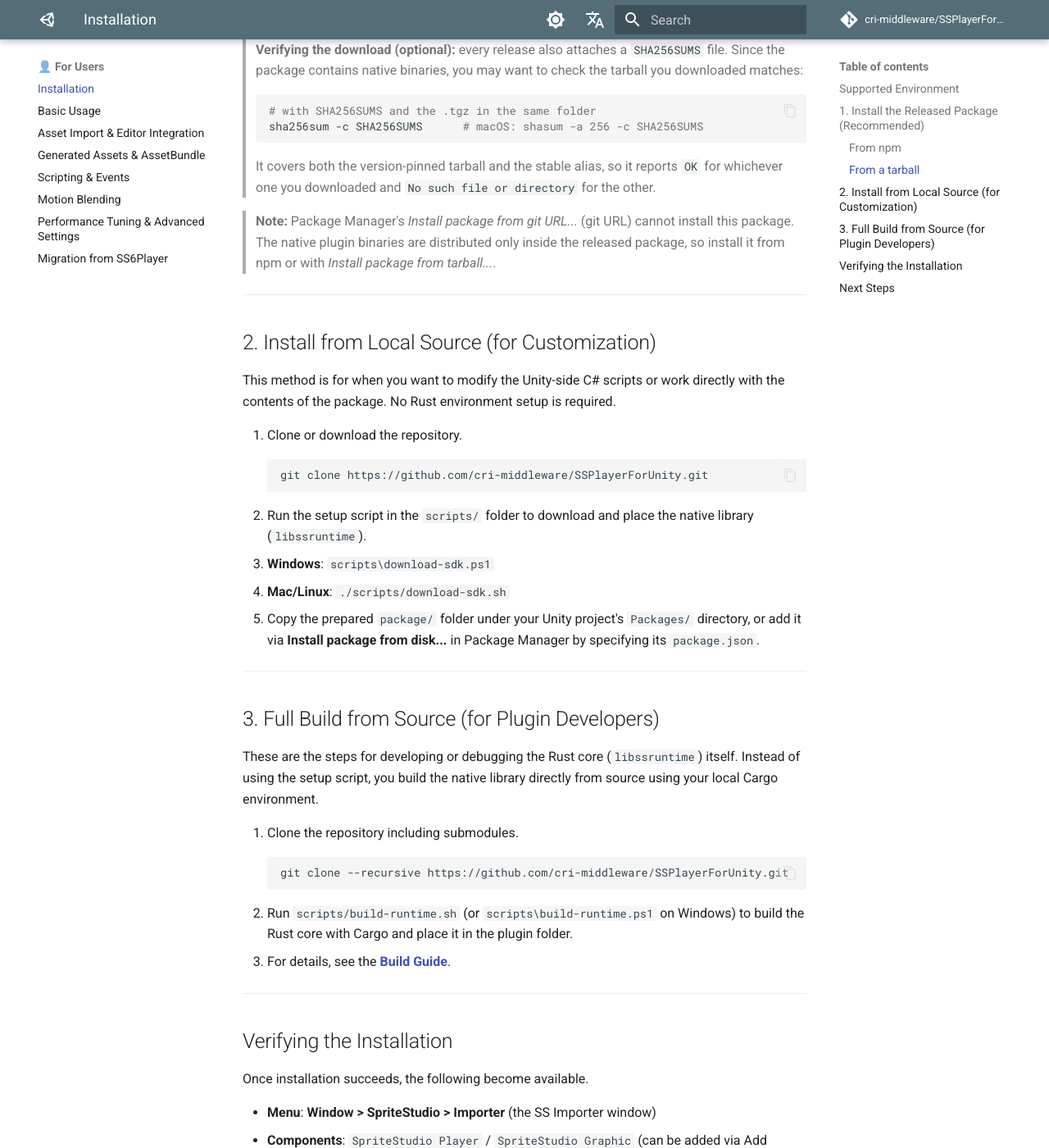
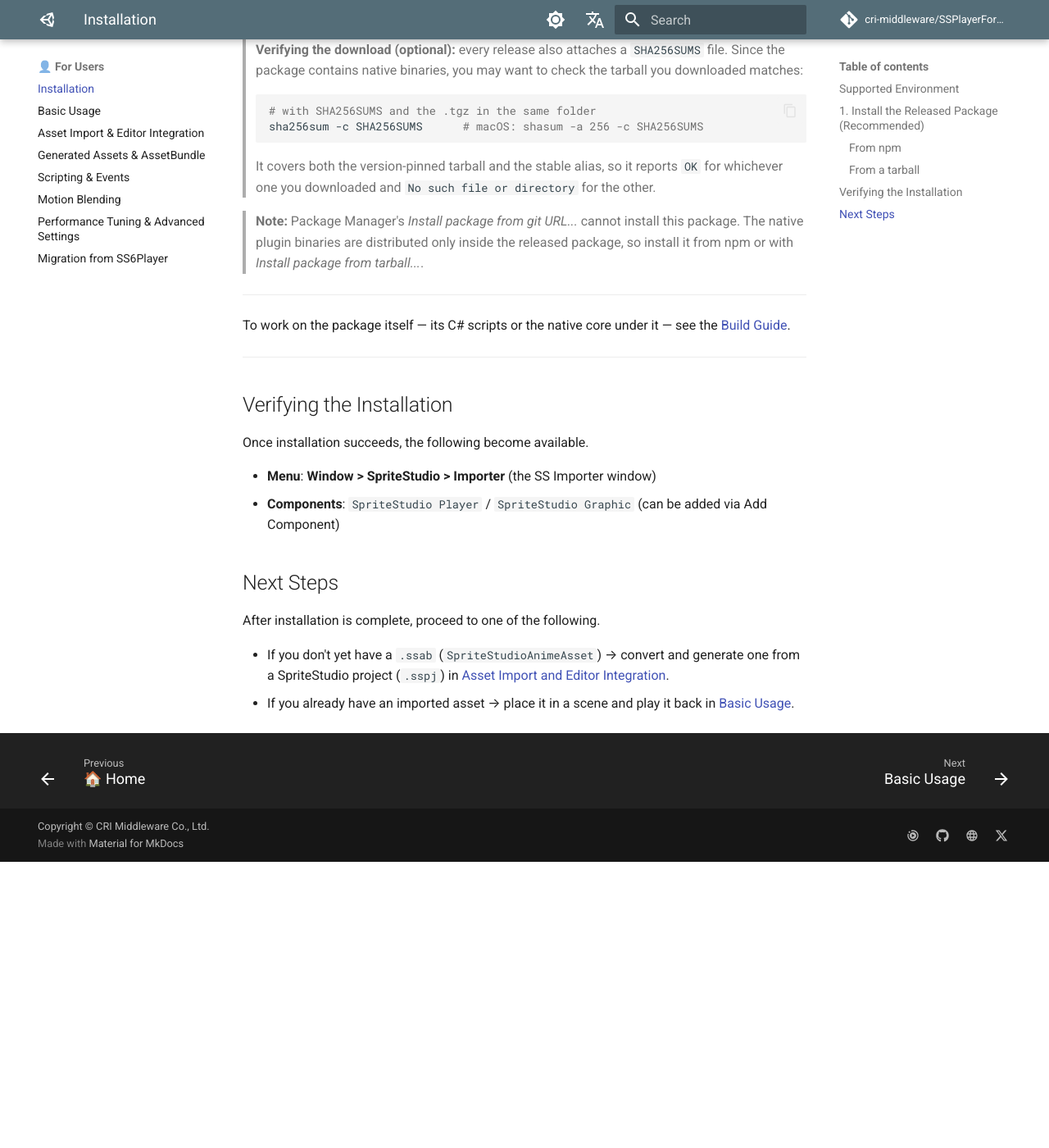
Before and after one commit to cri-middleware/SSPlayerForUnity, an MkDocs documentation site: the page built from docs/en/setup/install.md, in a window 1280 px wide and 1400 px high, scrolled down 2225 px. Shown: the whole window at 82% size. Built offline with MkDocs 1.6.1 and Material for MkDocs 9.7.7, drawn with Linux system fonts in a browser that asks for light colours; comment, search, counter and statistics services are not loaded; after the commit the page ends 3276 px from its top, so only the background shows below that; some of the changed text lies outside the part shown.

Commit message:
Keep Unity's Installation to installing the released package
Installation offered "three installation methods": the released package,
a clone plus download-sdk, and a full build with --recursive and Cargo.
The second and third are how someone works on the package, which
MAINTAINING_PLAYERS keeps behind the second door; they are now one line
pointing at the Build Guide. The platform row and Limitations also sent
users to the Build Guide "for the native libraries", which the package
already carries.

Limitations repeated, as a warning, that the package cannot be installed
from a git URL; Installation already says so with its reason beside the
route, and the duplicated "(git URL)" after the renamed menu item goes.

````diff
--- a/docs/en/setup/install.md
+++ b/docs/en/setup/install.md
@@ -2,7 +2,7 @@
 
 [← Back to documentation index](../index.md)
 
-This page explains how to add SpriteStudio Player for Unity to your project. Choose one of the three installation methods that best fits your needs.
+This page explains how to add SpriteStudio Player for Unity to your project: install the released package, from npm or as a tarball.
 
 ## Supported Environment
 
@@ -11,7 +11,7 @@ This page explains how to add SpriteStudio Player for Unity to your project. Cho
 | Unity version | **Unity 6.3 LTS (6000.3)** or later |
 | Render pipeline | Universal (URP) / Built-in (BRP) |
 | Dependent packages | Burst / Mathematics / Collections / Timeline / uGUI (automatically resolved by Package Manager) |
-| Supported platforms | Windows / macOS / Linux / Android / iOS / WebGL (for native libraries, see the [Build Guide](./build.md)) |
+| Supported platforms | Windows / macOS / Linux / Android / iOS / WebGL |
 
 All dependent packages are standard Unity packages, so Package Manager resolves them automatically when you add this package.
 
@@ -70,36 +70,11 @@ The same two settings can go into `Packages/manifest.json` instead, beside the e
 >
 > It covers both the version-pinned tarball and the stable alias, so it reports `OK` for whichever one you downloaded and `No such file or directory` for the other.
 
-> **Note:** Package Manager's *Install package from git URL...* (git URL) cannot install this package. The native plugin binaries are distributed only inside the released package, so install it from npm or with *Install package from tarball...*.
+> **Note:** Package Manager's *Install package from git URL...* cannot install this package. The native plugin binaries are distributed only inside the released package, so install it from npm or with *Install package from tarball...*.
 
 ---
 
-## 2. Install from Local Source (for Customization)
-
-This method is for when you want to modify the Unity-side C# scripts or work directly with the contents of the package. No Rust environment setup is required.
-
-1. Clone or download the repository.
-   ```sh
-   git clone https://github.com/cri-middleware/SSPlayerForUnity.git
-   ```
-2. Run the setup script in the `scripts/` folder to download and place the native library (`libssruntime`).
-   - **Windows**: `scripts\download-sdk.ps1`
-   - **Mac/Linux**: `./scripts/download-sdk.sh`
-3. Copy the prepared `package/` folder under your Unity project's `Packages/` directory, or add it via **Install package from disk...** in Package Manager by specifying its `package.json`.
-
----
-
-## 3. Full Build from Source (for Plugin Developers)
-
-These are the steps for developing or debugging the Rust core (`libssruntime`) itself.
-Instead of using the setup script, you build the native library directly from source using your local Cargo environment.
-
-1. Clone the repository including submodules.
-   ```sh
-   git clone --recursive https://github.com/cri-middleware/SSPlayerForUnity.git
-   ```
-2. Run `scripts/build-runtime.sh` (or `scripts\build-runtime.ps1` on Windows) to build the Rust core with Cargo and place it in the plugin folder.
-3. For details, see the **[Build Guide](./build.md)**.
+To work on the package itself — its C# scripts or the native core under it — see the [Build Guide](./build.md).
 
 ---
 
````
Also changed, not shown: docs/en/limitations.md (+1 -2 lines), docs/ja/limitations.md (+1 -2 lines), docs/ja/setup/install.md (+4 -28 lines).
